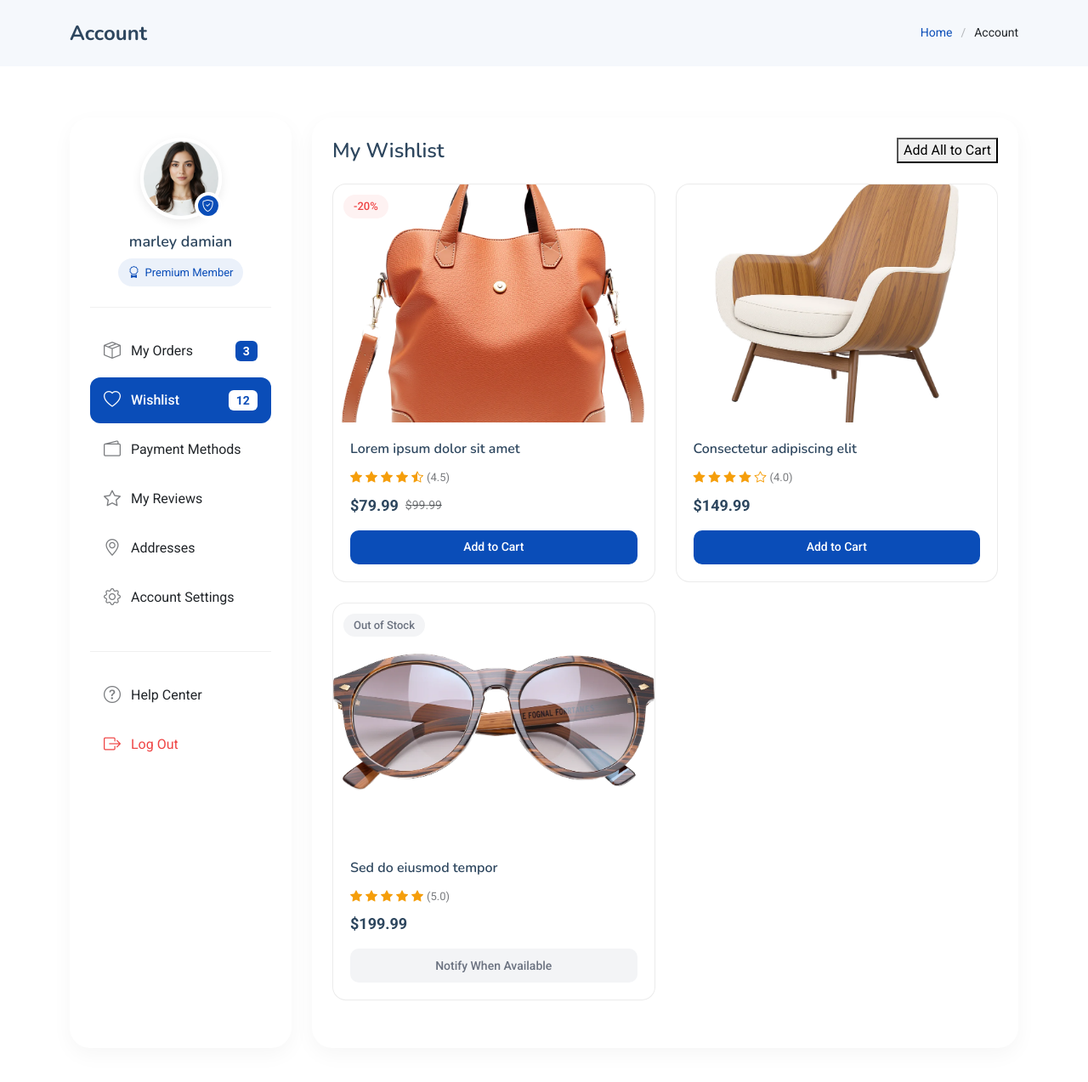
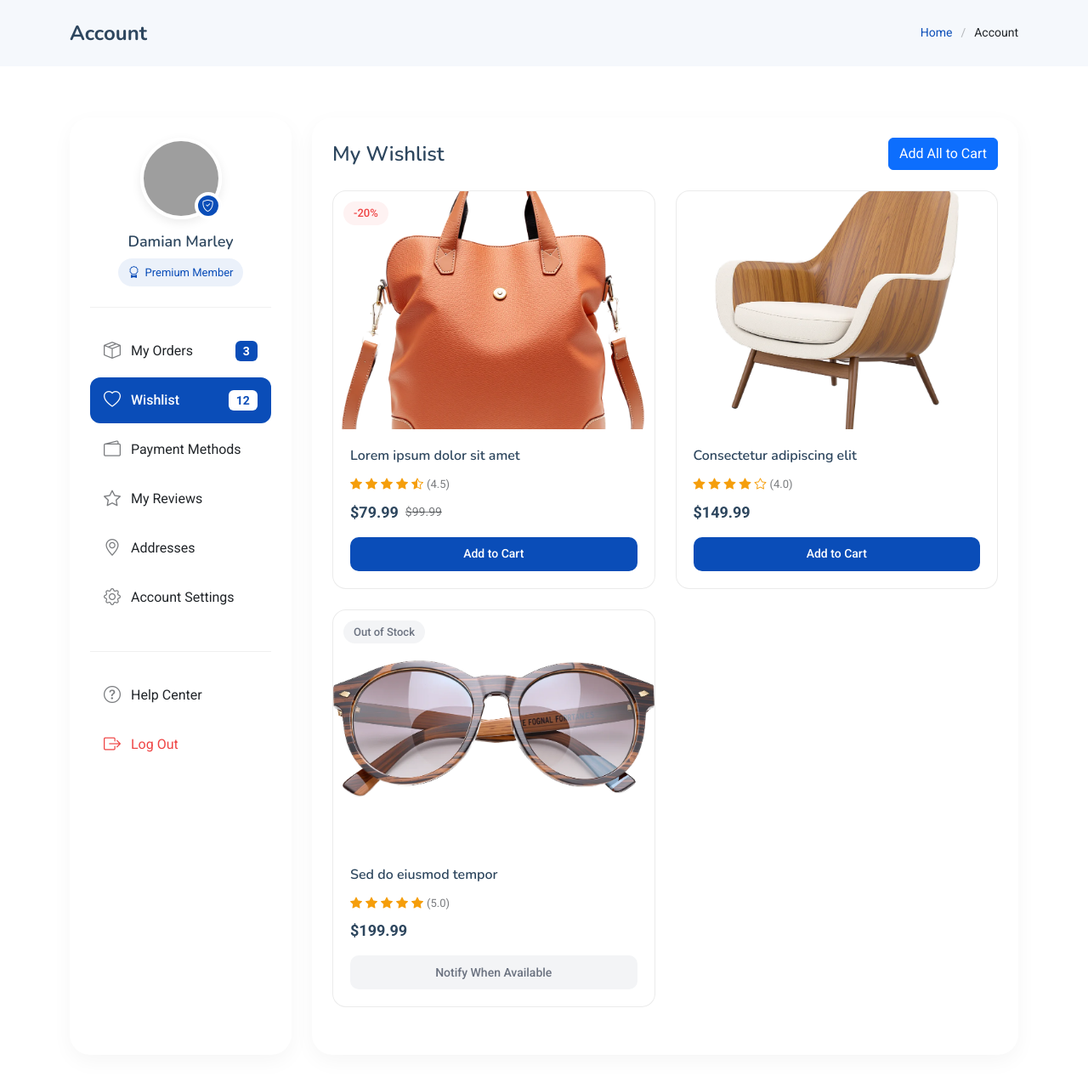
Before and after one commit to munyokii/eStore, a Django app: page /my-account/ in a window 1280 px wide, after a click that opens the changed part. Shown: the part 191-1464 px from the top of the page at 85% size. Run offline with Django 5.2, Linux system fonts and the light colour scheme; a user stored in the database is signed in; data comes from the database, SQL or seed files in the repository; some libraries are stand-ins or nearby versions; grey boxes are pictures that could not be loaded.

Commit message:
Updated user avatar

```diff
--- a/macrotech/templates/user/account.html
+++ b/macrotech/templates/user/account.html
@@ -52,10 +52,10 @@
               <!-- User Info -->
               <div class="user-info" data-aos="fade-right">
                 <div class="user-avatar">
-                  <img src="{% static 'assets/img/person/person-f-1.webp' %}" alt="Profile" loading="lazy">
+                  <img src="https://robohash.org/{{ user_detail.user.get_full_name }}.png" alt="Profile" loading="lazy">
                   <span class="status-badge"><i class="bi bi-shield-check"></i></span>
                 </div>
-                <h4>{{ user_detail.first_name }} {{ user_detail.last_name }}</h4>
+                <h4>{{ user_detail.last_name | capfirst }} {{ user_detail.first_name | capfirst }}</h4>
                 <div class="user-status">
                   <i class="bi bi-award"></i>
                   <span>Premium Member</span>
@@ -604,7 +604,7 @@
                   <div class="section-header" data-aos="fade-up">
                     <h2>My Wishlist</h2>
                     <div class="header-actions">
-                      <button type="button" class="btn-add-all">Add All to Cart</button>
+                      <button type="button" class="btn btn-primary">Add All to Cart</button>
                     </div>
                   </div>
 
@@ -700,7 +700,7 @@
                   <div class="section-header" data-aos="fade-up">
                     <h2>Payment Methods</h2>
                     <div class="header-actions">
-                      <button type="button" class="btn-add-new">
+                      <button type="button" class="btn btn-primary">
                         <i class="bi bi-plus-lg"></i>
                         Add New Card
                       </button>
@@ -843,7 +843,7 @@
                   <div class="section-header" data-aos="fade-up">
                     <h2>My Addresses</h2>
                     <div class="header-actions">
-                      <button type="button" class="btn-add-new">
+                      <button type="button" class="btn btn-primary">
                         <i class="bi bi-plus-lg"></i>
                         Add New Address
                       </button>
```
Also changed, not shown: macrotech/static/assets/js/message.js (+4 -4 lines).
